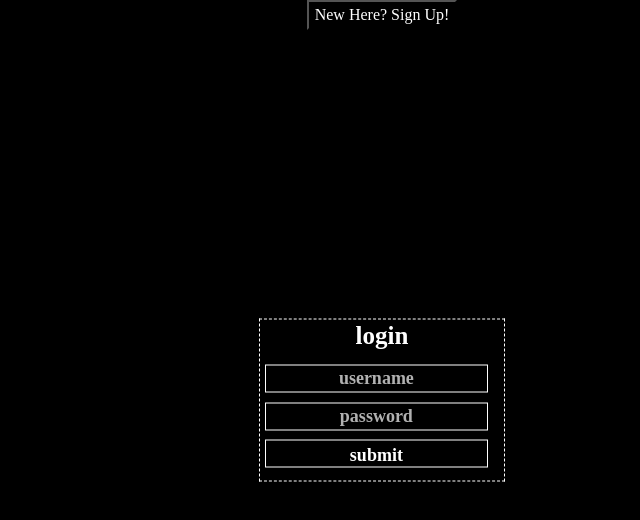
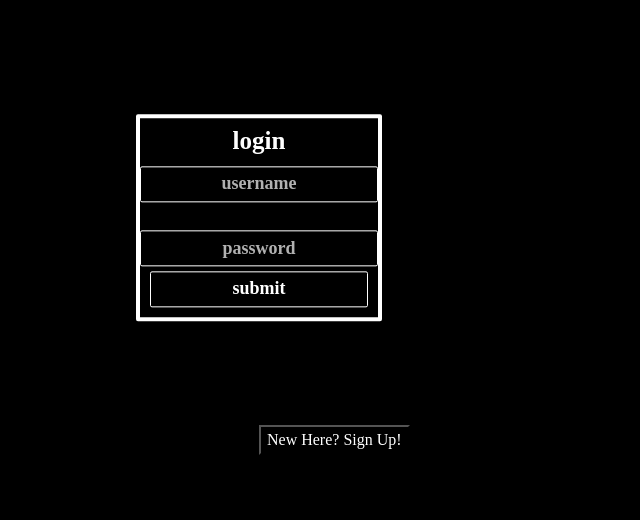
Before and after one commit to altiglesia/a-bit-of-life, a React (Create React App) app in the folder client/: page /login in a window 1280 px wide. Shown: the top 520 px of the page, without its empty margins (258-898 px from the left). Built offline with nearby package versions, Linux system fonts and the light colour scheme; no server answers; sample sign-in values are in the browser's storage; a web font is replaced by a local one.

Commit message:
css to quiz

```diff
--- a/client/src/App.css
+++ b/client/src/App.css
@@ -5,7 +5,7 @@ div.App {
   align-content: center;
   display: flex;
   flex-flow: column nowrap;
-  /* overflow-y: hidden; */
+  margin-top: 17%;
 }
 
 div#allContent {
@@ -13,7 +13,6 @@ div#allContent {
   align-content: center;
   display: flex;
   flex-flow: column wrap;
-  /* overflow-y: hidden; */
 }
 
 /* LANDING PAGE */
@@ -45,6 +44,17 @@ button.Enter {
   z-index: 4;
 }
 
+button.Enter:active {
+  background-color: #ffffff;
+  color: rgb(0, 0, 0);
+  border-radius: 2px;
+  border-color: transparent transparent;
+}
+
+button.Enter:focus {
+  outline: transparent;
+}
+
 button#signUpFromLanding {
   top: 50%;
   left: 50%;
@@ -58,14 +68,17 @@ button#logInFromLanding {
 /* SIGNUP AND LOGIN PAGES */
 
 form {
-  border-width: 0.5px;
+  border-width: 4px;
   border-color: rgb(255, 255, 255);
-  border-style: dashed;
-  position: absolute;
-  top: 50%;
-  left: 50%;
+  border-style: solid;
+  border-radius: 2px;
+  display: flex;
+  flex-wrap: wrap;
+  padding: 0.5em;
+  width: 246px;
   transform: translate(-50%, -50%);
   z-index: 4;
+  justify-content: center;
 }
 
 form input::placeholder {
@@ -82,25 +95,9 @@ form label {
   color: rgb(255, 255, 255);
   font-weight: bold;
   line-height: 1.2;
-  text-align: center;
 }
 
-/* SIGNUP */
-
-form#signUpForm {
-  width: 246px;
-  height: 284px;
-}
-
-form#signUpForm label {
-  position: absolute;
-  top: 10%;
-  left: 50%;
-  transform: translate(-50%, -50%);
-  z-index: 11;
-}
-
-form#signUpForm input {
+form input {
   font-size: 18px;
   text-align: center;
   font-family: "LoRes 15 OT";
@@ -108,63 +105,76 @@ form#signUpForm input {
   color: rgb(255, 255, 255);
   border-width: 1px;
   border-color: rgb(255, 255, 255);
+  border-radius: 2px;
   border-style: solid;
-  width: 223px;
-  height: 28px;
-  display: inline-block;
-  margin-left: auto;
-  margin-right: auto;
-  top: 15%;
-  position: relative;
   z-index: 5;
-  margin: 2%;
+  height: 2em;
+  margin: 1%;
+  flex-grow: 1;
+  flex-basis: 200px;
 }
 
-/* LOGIN PAGE */
+/* QUIZ PAGE */
 
-form#loginForm {
-  width: 246px;
-  height: 163px;
+div#quizPage {
+  background-color: #d8b8f8;
+  width: 100vh;
 }
 
-form#loginForm label {
-  position: absolute;
-  top: 10%;
-  left: 50%;
-  transform: translate(-50%, -50%);
-  z-index: 11;
+div#quizItem {
+  background-color: #d8b8f8;
+  display: flex;
+  flex-direction: column;
+  align-items: stretch;
+  gap: 1px;
+  margin: 1%;
 }
 
-form#loginForm input {
-  font-size: 18px;
-  text-align: center;
+div#quizOptionsContainer {
+  background-color: white;
+  border: rgb(0, 0, 0);
+  border-style: solid;
+  border-radius: 4px;
+  width: 60%;
+  padding: 3px;
+}
+
+div#quizOptionsContainer label {
+  margin: 0;
+}
+
+div#questionContainer {
+  background-color: white;
+  border: rgb(0, 0, 0) solid;
+  border-radius: 4px;
+  padding: 3px;
+}
+
+div#questionContainer h1 {
+  background-color: white;
+  color: black;
   font-family: "LoRes 15 OT";
   font-weight: bold;
-  color: rgb(255, 255, 255);
-  border-width: 1px;
-  border-color: rgb(255, 255, 255);
-  border-style: solid;
-  width: 223px;
-  height: 28px;
-  display: inline-block;
-  margin-left: auto;
-  margin-right: auto;
-  top: 10%;
-  position: relative;
-  z-index: 5;
-  margin: 2%;
+  margin: 0;
 }
 
-/* form#signUpForm input#name {
-  top: 50%;
-} */
-/*
-position: absolute;
-left: 296px;
-top: 233px; */
+ul#quizOptions {
+  list-style-type: none;
+  padding: 0;
+  margin: 0;
+  background-color: white;
+}
 
-ul#quizOptions {
-  list-style-type: none; /* Remove bullets */
-  padding: 0; /* Remove padding */
-  margin: 0; /* Remove margins */
+ul#quizOptions li {
+  background-color: white;
+  margin: 0;
+  padding: 0;
 }
+
+ul#quizOptions li span {
+  background-color: white;
+  color: black;
+  font-family: "LoRes 15 OT";
+  font-weight: bold;
+  font-size: 18px;
+}
--- a/client/src/components/login_signup/SignUpForm.js
+++ b/client/src/components/login_signup/SignUpForm.js
@@ -48,7 +48,7 @@ function SignUpForm() {
     }
 
     return (
-        <div>
+        <>
             <form id="signUpForm" onSubmit={handleSubmit}>
                 <label>sign up</label>
                 <br/>
@@ -94,7 +94,7 @@ function SignUpForm() {
                 <br/>
                 <input id="submitSignUp" type="submit" value="submit" />
             </form>
-        </div>
+        </>
     )
 };
 
--- a/client/src/components/login_signup/SignUpPage.js
+++ b/client/src/components/login_signup/SignUpPage.js
@@ -5,9 +5,9 @@ function SignUpPage() {
 
     // console.log("hello")
     return (
-        <div>
+        <>
             <SignUpForm />
-        </div>
+        </>
     )
 }
 
--- a/client/src/components/quiz/Quiz.js
+++ b/client/src/components/quiz/Quiz.js
@@ -74,10 +74,11 @@ function Quiz() {
     ))
 
     return (
-        <section>
-            <h5>You've been turned into a Bit. Are you a 0 or 1?</h5>
-            <div>{questionsAndAnswers[questionIndex]}</div>
-        </section>
+        <div id="quizPage" >
+            {/* <h5>You've been turned into a Bit. Are you a 0 or 1?</h5>  */}
+            {/* // Turn into its own component */}
+            {questionsAndAnswers[questionIndex]}
+        </div>
     )
 };
 
--- a/client/src/components/quiz/QuizItem.js
+++ b/client/src/components/quiz/QuizItem.js
@@ -5,10 +5,14 @@ function QuizItem({ quizQuestion, showNextQuestion }) {
 
     const choices = options.map((option, index) => (
         <li key={index} value={index}>
-            <button onClick={handleClick}>
-                {option}
-            </button>
+            <input type="radio" className="nes-radio" name="answer" checked onChange={(e) => console.log(e.target.value)}/>
+                <span onClick={handleClick}>
+                    {/* <button > */}
+                        {option}
+                    {/* </button> */}
+                </span>
         </li>
+
     ));
 
     function handleClick() {
@@ -16,9 +20,15 @@ function QuizItem({ quizQuestion, showNextQuestion }) {
     }
 
     return (
-        <div>
-            <h1>{question}</h1>
-            <ul id="quizOptions">{choices}</ul>
+        <div id="quizItem">
+            <div id="quizOptionsContainer">
+                <label>
+                    <ul id="quizOptions">{choices}</ul>
+                </label>
+            </div>
+            <div id="questionContainer">
+                <h1>{question}</h1>
+            </div>
         </div>
     )
 }
```
